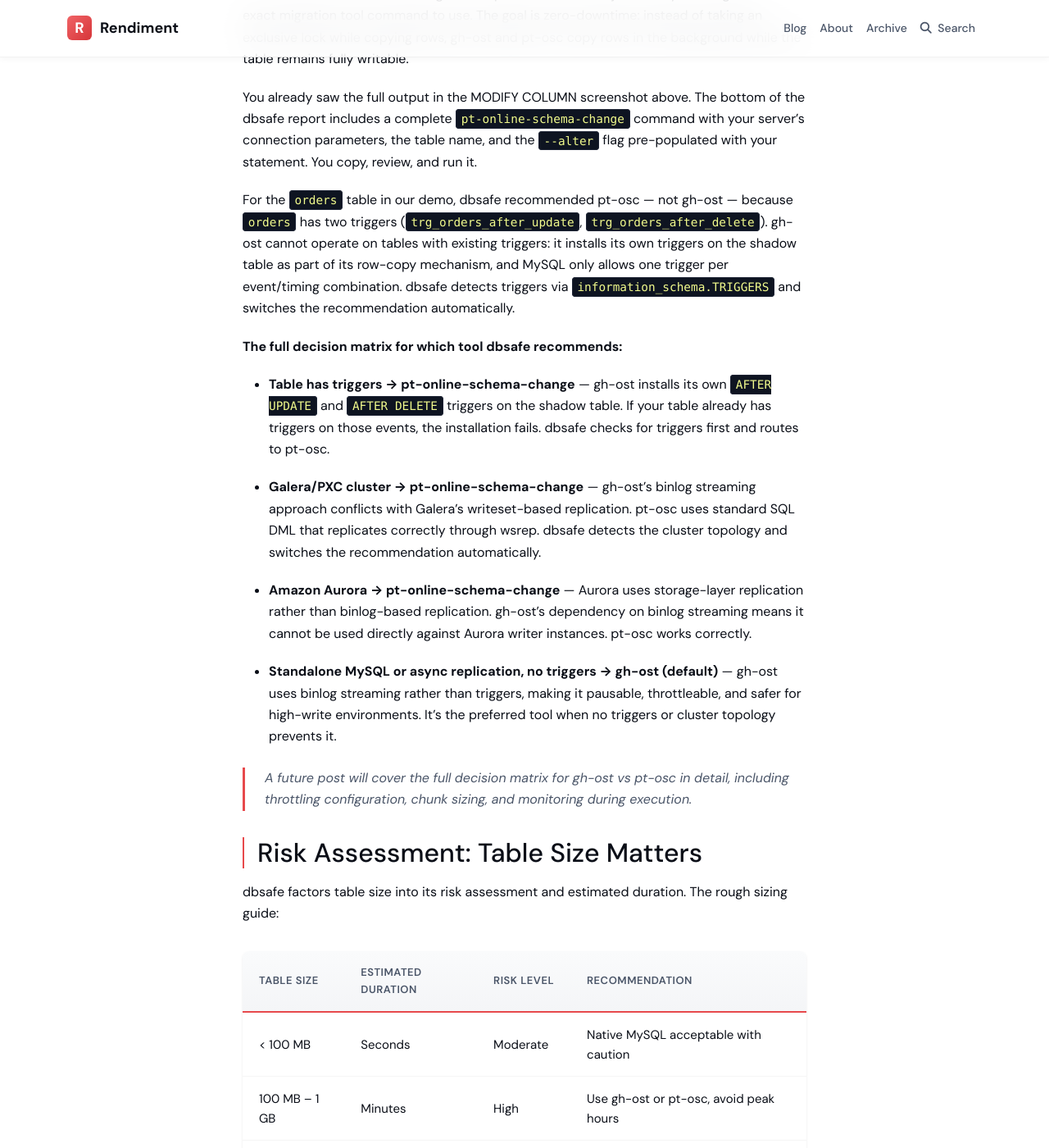
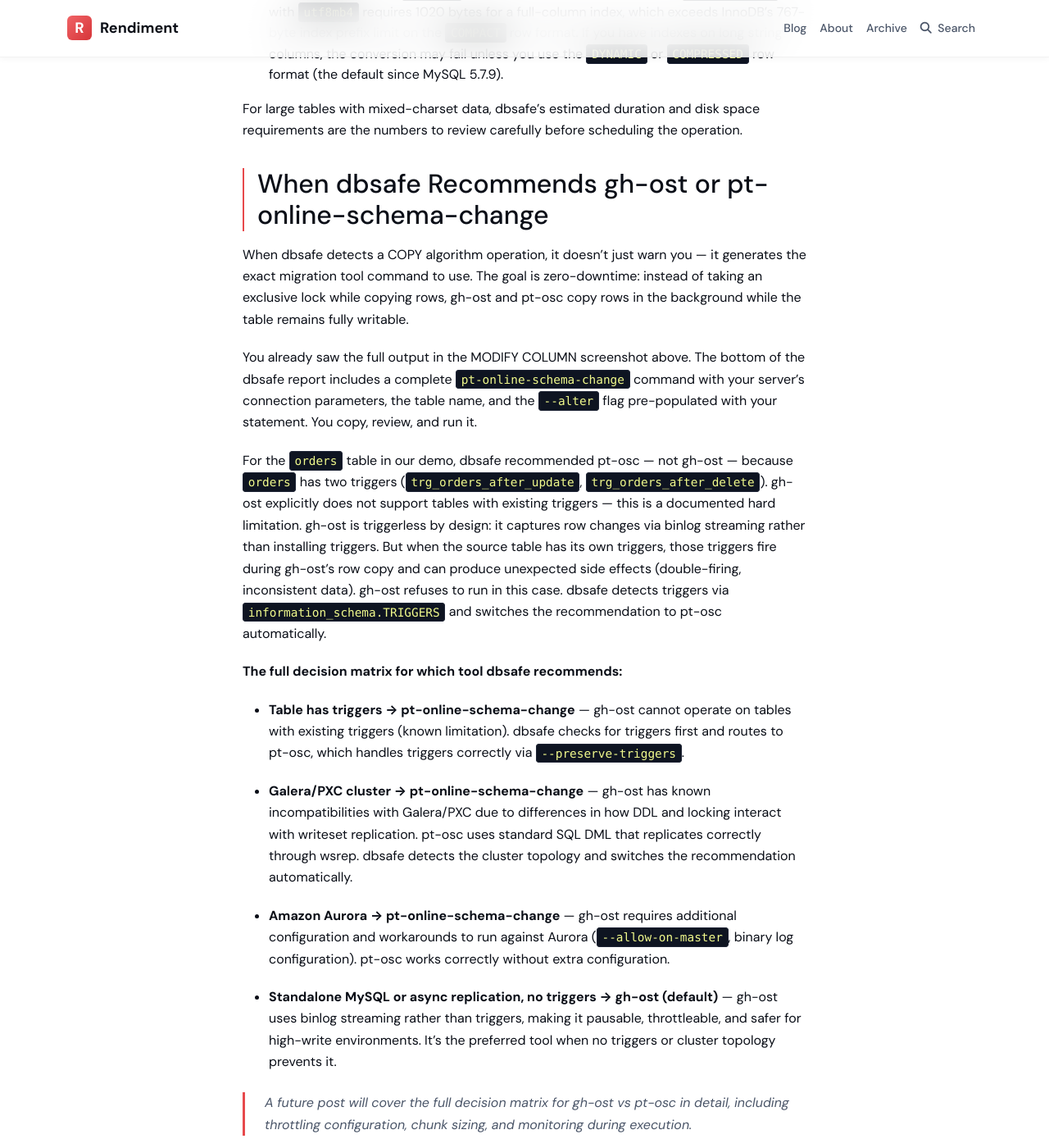
Before and after one commit to nethalo/nethalo.github.io, a Jekyll site: the page built from _posts/2026-02-22-copy-algorithm-mysql-dbsafe.md, in a window 1280 px wide and 1400 px high, scrolled down 6710 px. Shown: the whole window at 82% size. Built offline with Jekyll 4.4.1, drawn with Linux system fonts in a browser that asks for light colours; comment, search, counter and statistics services are not loaded; some of the changed text lies outside the part shown.

Commit message:
Fact-check and correct COPY algorithm post
- Fix locking model: COPY uses LOCK=SHARED, not exclusive — reads continue
- Fix VARCHAR widening: explain 255-byte length-prefix boundary; charset
  determines whether crossing occurs (utf8mb4 makes VARCHAR(100) = 400 bytes)
- Fix charset conversion: INPLACE with rebuild, not COPY — concurrent DML allowed
- Fix gh-ost trigger claim: gh-ost is triggerless by design; trigger tables are
  an incompatibility, not a mechanism conflict
- Fix replication: replicas re-execute ALTER TABLE independently, not row DML
- Fix RENAME COLUMN version: INSTANT from 8.0.28+ (INPLACE on 8.0.3–8.0.27)
- Fix summary COPY triggers: remove NOT NULL (INPLACE), qualify PK changes
- Fix Galera/Aurora: soften language, Aurora needs workarounds not impossible
- Add gh-ost triggerless design doc to references

Co-Authored-By: Claude Sonnet 4.6 <noreply@anthropic.com>

````diff
--- a/_posts/2026-02-22-copy-algorithm-mysql-dbsafe.md
+++ b/_posts/2026-02-22-copy-algorithm-mysql-dbsafe.md
@@ -43,9 +43,9 @@ No rows are skipped. The operation is as expensive as it looks — a full sequen
 
 Four risk factors compound this:
 
-1. **Exclusive locks** — the table is locked for reads and writes for the entire duration of the copy on MySQL standalone. Applications cannot read or write affected rows.
+1. **Shared lock** — the table is locked for writes (DML) but reads (`SELECT`) continue under `LOCK=SHARED` during the copy. Applications cannot insert, update, or delete rows, but queries can still read.
 2. **Disk space doubles** — the new table must exist alongside the original until the rename. A 200GB table requires 200GB of free disk space during the operation.
-3. **Replication lag** — replicas apply the full row copy as a DML workload, creating lag proportional to table size and I/O throughput.
+3. **Replication lag** — replicas must independently re-execute the full `ALTER TABLE`, creating lag proportional to table size and I/O throughput.
 4. **Duration scales with row count** — 10 million rows takes roughly 10× longer than 1 million rows. There's no shortcut.
 
 INPLACE operations are better — they often avoid the row-by-row copy — but can still require an internal data rebuild and may hold metadata locks. INSTANT is the only truly lock-free path, and it only applies to [a specific set of operations](/mysql/tools/2026/02/21/instant-ddl-mysql-dbsafe.html).
@@ -68,7 +68,14 @@ dbsafe plan "ALTER TABLE orders MODIFY COLUMN status VARCHAR(100)"
 
 dbsafe reports `Algorithm: COPY`, `Lock: SHARED`, and a `Dangerous` risk assessment. The analysis includes disk space required, an explanation of why gh-ost cannot be used (the table has triggers), and a ready-to-run `pt-online-schema-change` command with `--preserve-triggers`.
 
-The reason this triggers COPY comes down to how InnoDB stores variable-length columns. MySQL's row format encodes the length of each `VARCHAR` value using 1 or 2 bytes depending on the declared maximum. A `VARCHAR(20)` uses 1 byte for the length prefix (max 255 bytes fits in 1 byte). A `VARCHAR(100)` at single-byte charset also fits in 1 byte — but MySQL's algorithm is conservative. When any ambiguity exists about whether the internal byte representation changes, MySQL defaults to COPY. Widening a VARCHAR always triggers a full rebuild.
+The reason this triggers COPY comes down to how InnoDB stores variable-length columns. MySQL's row format encodes the length of each `VARCHAR` value using 1 or 2 bytes depending on the declared maximum:
+
+- **1-byte length prefix**: VARCHAR where `max_chars × bytes_per_char ≤ 255`
+- **2-byte length prefix**: VARCHAR where `max_chars × bytes_per_char > 255`
+
+Crossing that 255-byte boundary forces an on-disk format change that requires rewriting every row — triggering COPY.
+
+The charset is the critical variable. With `latin1` (1 byte/char), `VARCHAR(20)` = 20 bytes and `VARCHAR(100)` = 100 bytes — both stay under 255, so the expansion is INPLACE. With `utf8mb4` (up to 4 bytes/char), `VARCHAR(20)` = 80 bytes and `VARCHAR(100)` = 400 bytes — crossing the boundary triggers COPY. The `orders` table uses `utf8mb4`, which is why dbsafe reports COPY here.
 
 The practical rule: **any `MODIFY COLUMN` that changes size, type, nullability, or charset will use COPY or INPLACE — never INSTANT.**
 
@@ -84,9 +91,9 @@ dbsafe plan "ALTER TABLE orders CHANGE COLUMN total_amount amount DECIMAL(14,4)"
 
 The type change from `DECIMAL(12,2)` to `DECIMAL(14,4)` forces COPY. Changing decimal scale (the digits after the decimal point) modifies the internal binary encoding of every stored value — so every row must be rewritten.
 
-Note that not all DECIMAL precision changes force COPY. MySQL 8.0.29+ can handle some widening operations as INSTANT if the scale stays the same. When in doubt, run `dbsafe plan` against your actual MySQL version before assuming the algorithm.
+All DECIMAL precision changes require `ALGORITHM=COPY` — there are no INSTANT or INPLACE exceptions like VARCHAR has ([MySQL docs](https://dev.mysql.com/doc/refman/8.0/en/innodb-online-ddl-operations.html)). When in doubt, run `dbsafe plan` against your actual MySQL version before assuming the algorithm.
 
-> **Tip:** If you only need to rename the column — without changing the type — use `RENAME COLUMN` instead of `CHANGE COLUMN`. `RENAME COLUMN` is available from MySQL 8.0.3+ and executes as INSTANT DDL: no row copies, no locks, milliseconds regardless of table size.
+> **Tip:** If you only need to rename the column — without changing the type — use `RENAME COLUMN` instead of `CHANGE COLUMN`. `RENAME COLUMN` is available from MySQL 8.0.3+; it executes as INSTANT DDL from MySQL 8.0.28+ (INPLACE on earlier 8.0.x versions). Either way: no full row copy, milliseconds on any table size.
 >
 > ```sql
 > -- INSTANT on MySQL 8.0.3+ (rename only, no type change)
@@ -98,7 +105,7 @@ Note that not all DECIMAL precision changes force COPY. MySQL 8.0.29+ can handle
 
 ## Character Set Conversion
 
-Converting a table's character set is always COPY — no exceptions. When you run:
+Converting a table's character set triggers a full table rebuild using `ALGORITHM=INPLACE` — not COPY. The distinction matters: unlike COPY, INPLACE charset conversion permits concurrent DML (`LOCK=NONE`), so reads and writes are not blocked during the operation. That said, the physical work is equivalent — every string value in every row must be re-encoded. When you run:
 
 ```bash
 dbsafe plan "ALTER TABLE orders CONVERT TO CHARACTER SET utf8mb4 COLLATE utf8mb4_unicode_ci"
@@ -121,15 +128,15 @@ When dbsafe detects a COPY algorithm operation, it doesn't just warn you — it
 
 You already saw the full output in the MODIFY COLUMN screenshot above. The bottom of the dbsafe report includes a complete `pt-online-schema-change` command with your server's connection parameters, the table name, and the `--alter` flag pre-populated with your statement. You copy, review, and run it.
 
-For the `orders` table in our demo, dbsafe recommended pt-osc — not gh-ost — because `orders` has two triggers (`trg_orders_after_update`, `trg_orders_after_delete`). gh-ost cannot operate on tables with existing triggers: it installs its own triggers on the shadow table as part of its row-copy mechanism, and MySQL only allows one trigger per event/timing combination. dbsafe detects triggers via `information_schema.TRIGGERS` and switches the recommendation automatically.
+For the `orders` table in our demo, dbsafe recommended pt-osc — not gh-ost — because `orders` has two triggers (`trg_orders_after_update`, `trg_orders_after_delete`). gh-ost explicitly does not support tables with existing triggers — this is a documented hard limitation. gh-ost is triggerless by design: it captures row changes via binlog streaming rather than installing triggers. But when the source table has its own triggers, those triggers fire during gh-ost's row copy and can produce unexpected side effects (double-firing, inconsistent data). gh-ost refuses to run in this case. dbsafe detects triggers via `information_schema.TRIGGERS` and switches the recommendation to pt-osc automatically.
 
 **The full decision matrix for which tool dbsafe recommends:**
 
-- **Table has triggers → pt-online-schema-change** — gh-ost installs its own `AFTER UPDATE` and `AFTER DELETE` triggers on the shadow table. If your table already has triggers on those events, the installation fails. dbsafe checks for triggers first and routes to pt-osc.
+- **Table has triggers → pt-online-schema-change** — gh-ost cannot operate on tables with existing triggers (known limitation). dbsafe checks for triggers first and routes to pt-osc, which handles triggers correctly via `--preserve-triggers`.
 
-- **Galera/PXC cluster → pt-online-schema-change** — gh-ost's binlog streaming approach conflicts with Galera's writeset-based replication. pt-osc uses standard SQL DML that replicates correctly through wsrep. dbsafe detects the cluster topology and switches the recommendation automatically.
+- **Galera/PXC cluster → pt-online-schema-change** — gh-ost has known incompatibilities with Galera/PXC due to differences in how DDL and locking interact with writeset replication. pt-osc uses standard SQL DML that replicates correctly through wsrep. dbsafe detects the cluster topology and switches the recommendation automatically.
 
-- **Amazon Aurora → pt-online-schema-change** — Aurora uses storage-layer replication rather than binlog-based replication. gh-ost's dependency on binlog streaming means it cannot be used directly against Aurora writer instances. pt-osc works correctly.
+- **Amazon Aurora → pt-online-schema-change** — gh-ost requires additional configuration and workarounds to run against Aurora (`--allow-on-master`, binary log configuration). pt-osc works correctly without extra configuration.
 
 - **Standalone MySQL or async replication, no triggers → gh-ost (default)** — gh-ost uses binlog streaming rather than triggers, making it pausable, throttleable, and safer for high-write environments. It's the preferred tool when no triggers or cluster topology prevents it.
 
@@ -170,8 +177,8 @@ For automated pipelines, `dbsafe plan --format json` lets you extract the algori
 
 ## Summary
 
-1. **COPY algorithm means a full table duplicate** — MySQL creates a new table, copies every row, then swaps. Disk space doubles temporarily, and exclusive locks are held throughout on standalone MySQL.
-2. **The most common COPY triggers are** `MODIFY COLUMN` (any size or type change), `CHANGE COLUMN` with a type change, charset conversions (`CONVERT TO CHARACTER SET`), primary key changes, and adding `NOT NULL` without a default.
+1. **COPY algorithm means a full table duplicate** — MySQL creates a new table, copies every row, then swaps. Disk space doubles temporarily. DML (writes) is blocked throughout under `LOCK=SHARED`, but reads can continue.
+2. **The most common COPY triggers are** `MODIFY COLUMN` (any size or type change that crosses the VARCHAR length-prefix boundary or changes binary encoding), `CHANGE COLUMN` with a type change, and dropping a primary key without replacement. Charset conversions and some other structural changes use INPLACE with a full rebuild — the row copy still happens, but concurrent reads and writes are allowed.
 3. **Risk scales with table size** — a COPY on a 500GB table takes hours; a COPY on a 50MB table takes seconds. dbsafe estimates duration from your actual row count and row size.
 4. **dbsafe detects the algorithm and generates the mitigation command** — gh-ost for standalone and async replication, pt-osc for triggered tables, Galera/PXC clusters, and Aurora.
 5. **Always run `dbsafe plan` before any production schema change** — especially for operations that look innocent, like expanding a VARCHAR or renaming a column with a type change.
@@ -191,6 +198,7 @@ Happy (safe) schema changes!
 **Tools:**
 - [dbsafe — GitHub Repository](https://github.com/nethalo/dbsafe)
 - [gh-ost — GitHub's Online Schema Migration Tool](https://github.com/github/gh-ost)
+- [gh-ost Triggerless Design](https://github.com/github/gh-ost/blob/master/doc/triggerless-design.md)
 - [pt-online-schema-change — Percona Toolkit](https://docs.percona.com/percona-toolkit/pt-online-schema-change.html)
 
 **Related Posts:**
````
Also changed, not shown: other parts of _posts/2026-02-22-copy-algorithm-mysql-dbsafe.md (+1 -1 lines), assets/img/gallery/dbsafe-copy-change-column.png.
